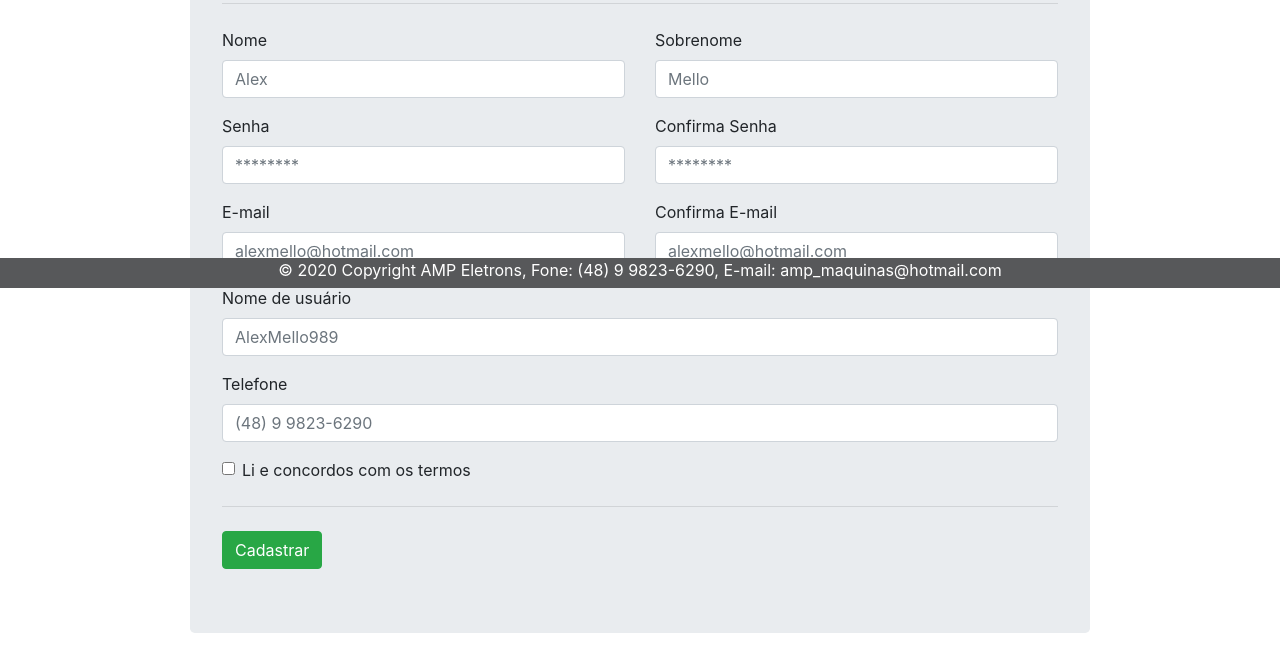
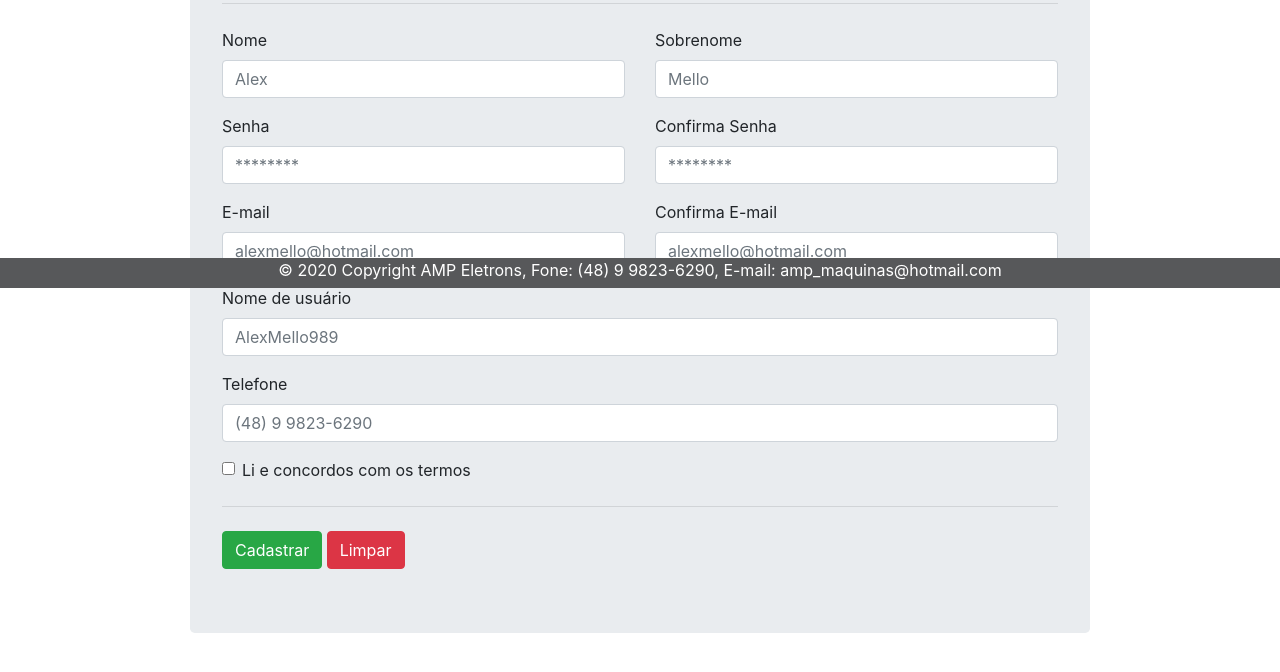
Before and after one commit to wilmello/Programacao3-FURB, a plain HTML site: page AMPEletrons/login/novo/index.html in a window 1280 px wide. Shown: the part 512-1184 px from the top of the page. Drawn offline with nearby package versions, Linux system fonts and the light colour scheme.

Commit message:
limpar
limpar

```diff
--- a/AMPEletrons/login/novo/index.html
+++ b/AMPEletrons/login/novo/index.html
@@ -129,6 +129,7 @@
                 </div>
                 <hr class="my-4">
                 <button type="button" class="btn btn-success" onclick="validaCampos()">Cadastrar</button>
+                <button type="button" class="btn btn-danger" id="btnlimpar" onclick="limparcampos()">Limpar</button>
               </form>
           </div>
     </main>
--- a/AMPEletrons/login/novo/scripts/scripts.js
+++ b/AMPEletrons/login/novo/scripts/scripts.js
@@ -59,3 +59,16 @@ function validaCampos(){
         }
     }
 }
+
+function limparcampos(){
+    //debugger;
+    document.getElementById("nome").value = "";
+    document.getElementById("sobreNome").value = "";
+    document.getElementById("senha").value = "";
+    document.getElementById("confirmaSenha").value = "";
+    document.getElementById("email").value = "";
+    document.getElementById("confirmaEmail").value = "";
+    document.getElementById("nomeUsuario").value = "";
+    document.getElementById("telefone").value = "";
+    document.getElementById("termos").checked = false;
+}
```
